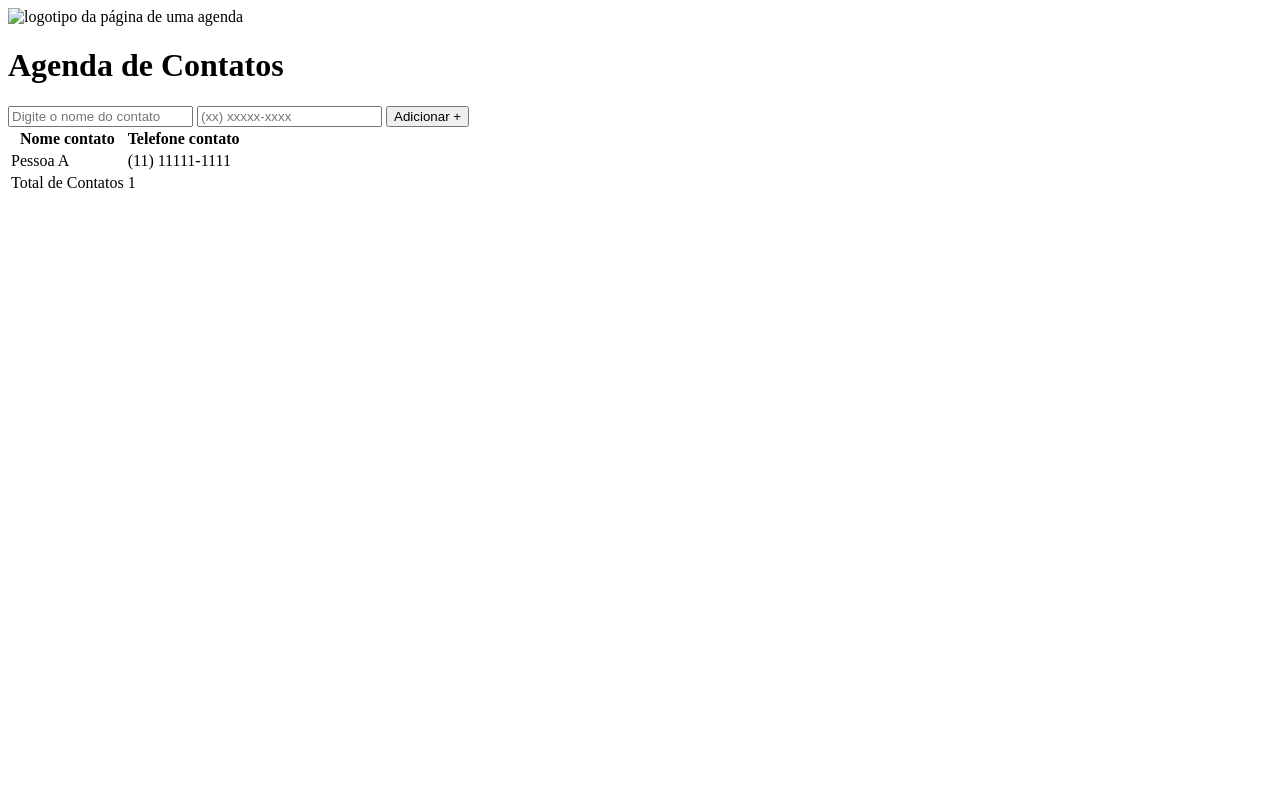
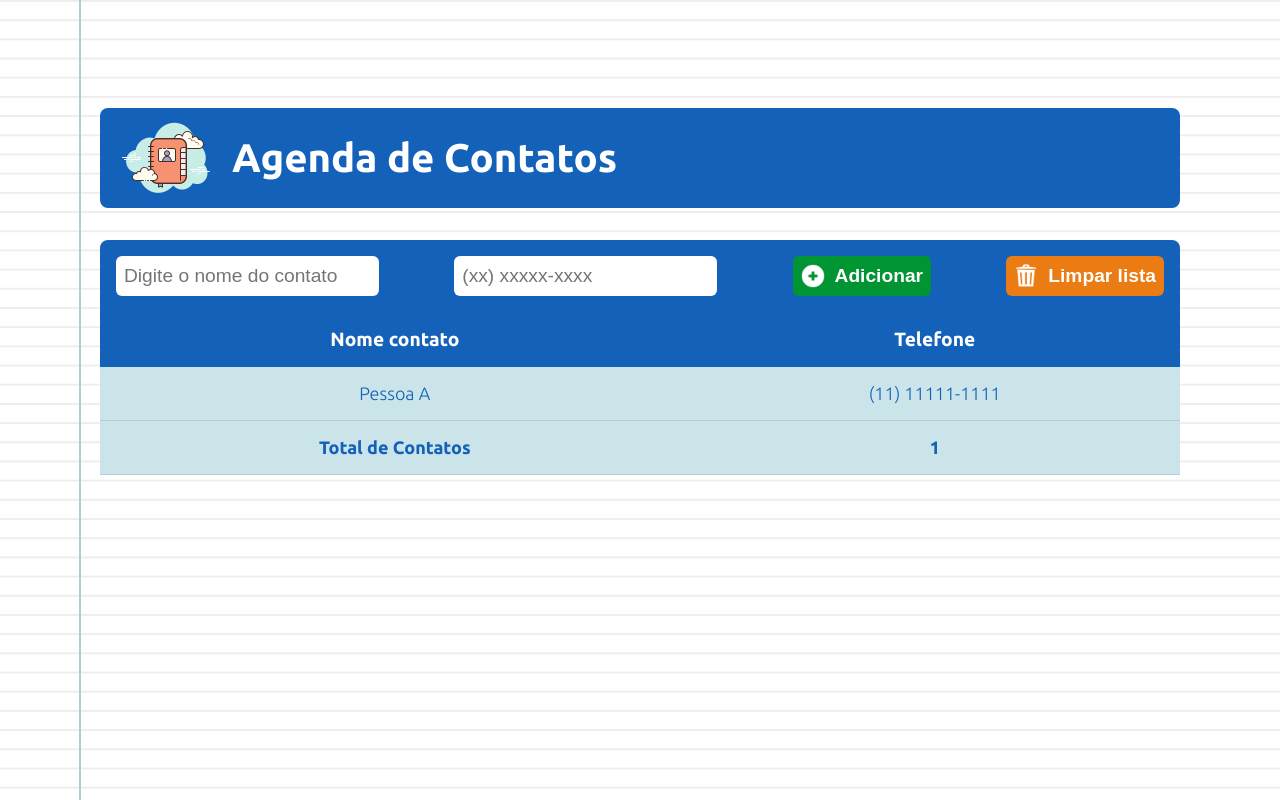
Before and after one commit to BrunoOliveira16/agenda-de-contatos, a plain HTML site: page index.html in a window 1280 px wide. Drawn offline with Linux system fonts and the light colour scheme.

Commit message:
:sparkles: Feat: criado estilo css do projeto e alterações no HTML

```diff
--- a/assets/css/style.css
+++ b/assets/css/style.css
@@ -6,3 +6,133 @@
     margin: 0;
     padding: 0;
 }
+
+:root {
+    --bg-primary-color: #E7E7E7;
+    --bg-secondary-color: #1361b9;
+    --bg-tertiary-color: #009432;
+    --text-primary-color: #FFFFFF;
+    --button-secondary-color: #eb7b13;
+    --border-primary-color: rgba(0, 0, 0, 0.1);
+    --table-primary-color: #cbe4e9;
+
+    --large-font-size: 2.5rem;
+    --medium-font-size: 1.2rem;
+    --normal-font-size: 1.125rem;
+}
+
+body {
+    background-color: var(--text-primary-color);
+    background-image:
+    linear-gradient(90deg, transparent 79px, #abced4 79px, #abced4 81px, transparent 81px),
+    linear-gradient(#eee .1em, transparent .1em);
+    background-size: 100% 1.2em;
+    padding-top: 100px;
+    font-family: 'Ubuntu', sans-serif;
+}
+
+header,
+form,
+thead {
+    background-color: var(--bg-secondary-color);
+}
+
+header {
+    display: flex;
+    align-items: center;
+    padding-inline: 1rem;
+    margin-bottom: 2rem;
+    border-radius: 8px;
+}
+
+header img {
+    margin-right: 1rem;
+}
+
+header h1 {
+    font-size: var(--large-font-size);
+    font-weight: bold;
+    color: var(--text-primary-color);
+}
+
+.container {
+    max-width: 1080px;
+    width: 100%;
+    margin: 0 auto;
+}
+
+form {
+    max-width: 100%;
+    padding: 1rem;
+    display: flex;
+    justify-content: space-between;
+    border-top-left-radius: 8px;
+    border-top-right-radius: 8px;
+}
+
+form input,
+form button {
+    padding: .5rem;
+    font-size: var(--medium-font-size);
+    border: none;
+    border-radius: 6px;
+}
+
+form input {
+    background-color: var(--text-primary-color);
+    border-bottom: 2px solid var(--text-secondary-color);
+}
+
+form button {
+    background-color: var(--bg-tertiary-color);
+    color: var(--text-primary-color);
+    font-weight: bold;
+    cursor: pointer;
+    display: flex;
+    align-items: center;
+}
+
+form button:hover {
+    filter: contrast(1.5);
+}
+
+form button:nth-last-child(1) {
+    background-color: var(--button-secondary-color);
+}
+
+form button img {
+    height: 24px;
+    margin-right: 10px;
+}
+
+table {
+    width: 100%;
+}
+
+thead {
+    color: var(--text-primary-color);
+}
+
+tbody, tfoot {
+    background-color: var(--table-primary-color);
+    color: var(--bg-secondary-color);
+    font-weight: 300;
+}
+
+table th {
+    border-bottom: 2px solid var(--text-secondary-color);
+    padding: 1rem;
+    font-size: var(--medium-font-size);
+    font-weight: bold;
+}
+
+table td {
+    font-size: var(--normal-font-size);
+    text-align: center;
+    padding-block: 1rem;
+    border-bottom: 1px solid var(--border-primary-color);
+}
+
+tfoot {
+    font-weight: bold;
+}
--- a/index.html
+++ b/index.html
@@ -7,25 +7,30 @@
     <title>Agenda de Contatos</title>
     <!-- CSS -->
     <link rel="stylesheet" href="./assets/css/style.css">
+    <!-- Google Fonts -->
+    <link rel="preconnect" href="https://fonts.googleapis.com">
+    <link rel="preconnect" href="https://fonts.gstatic.com" crossorigin>
+    <link href="https://fonts.googleapis.com/css2?family=Ubuntu:wght@300;700&display=swap" rel="stylesheet">
 </head>
 <body>
     <main class="container">
         <header>
-            <img src="" alt="logotipo da página de uma agenda">
+            <img src="./assets/images/logo.png" alt="logotipo da página de uma agenda">
             <h1>Agenda de Contatos</h1>
         </header>
 
         <form id="form-agenda">
             <input type="text" placeholder="Digite o nome do contato" required id="nome-contato">
             <input type="tel" placeholder="(xx) xxxxx-xxxx" required id="tel-contato">
-            <button type="submit">Adicionar +</button>
+            <button type="submit"><img src="./assets/images/add.png" alt="icone de adicionar">Adicionar</button>
+            <button type="button"><img src="./assets/images/lixeira.png" alt="icone de uma lixeira">Limpar lista</button>
         </form>
 
-        <table>
+        <table cellspacing="0">
             <thead>
                 <tr>
                     <th>Nome contato</th>
-                    <th>Telefone contato</th>
+                    <th>Telefone</th>
                 </tr>
             </thead>
             <tbody>
```
Also changed, not shown: assets/images/add.png (added), assets/images/lixeira.png (added), assets/images/logo.png (added).
